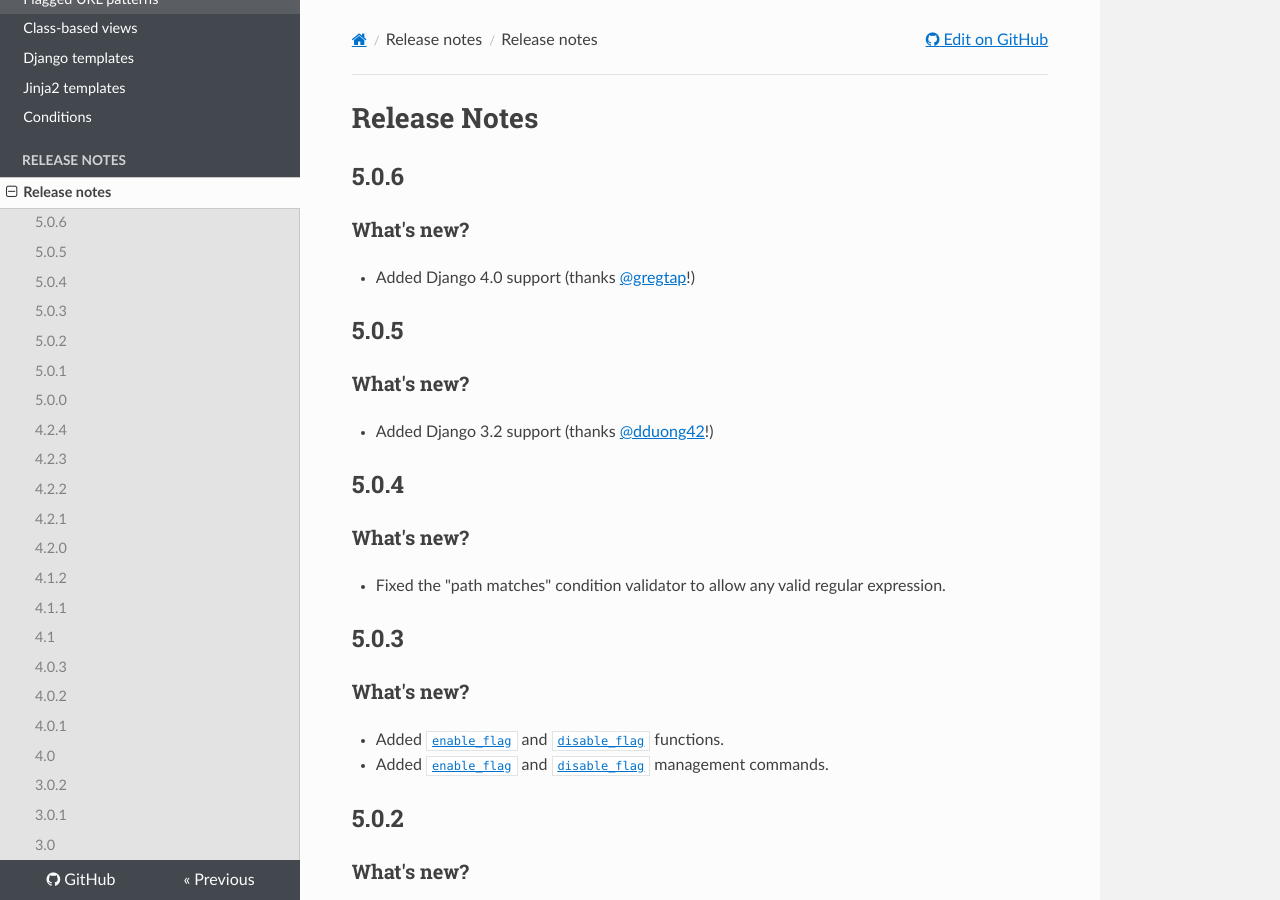
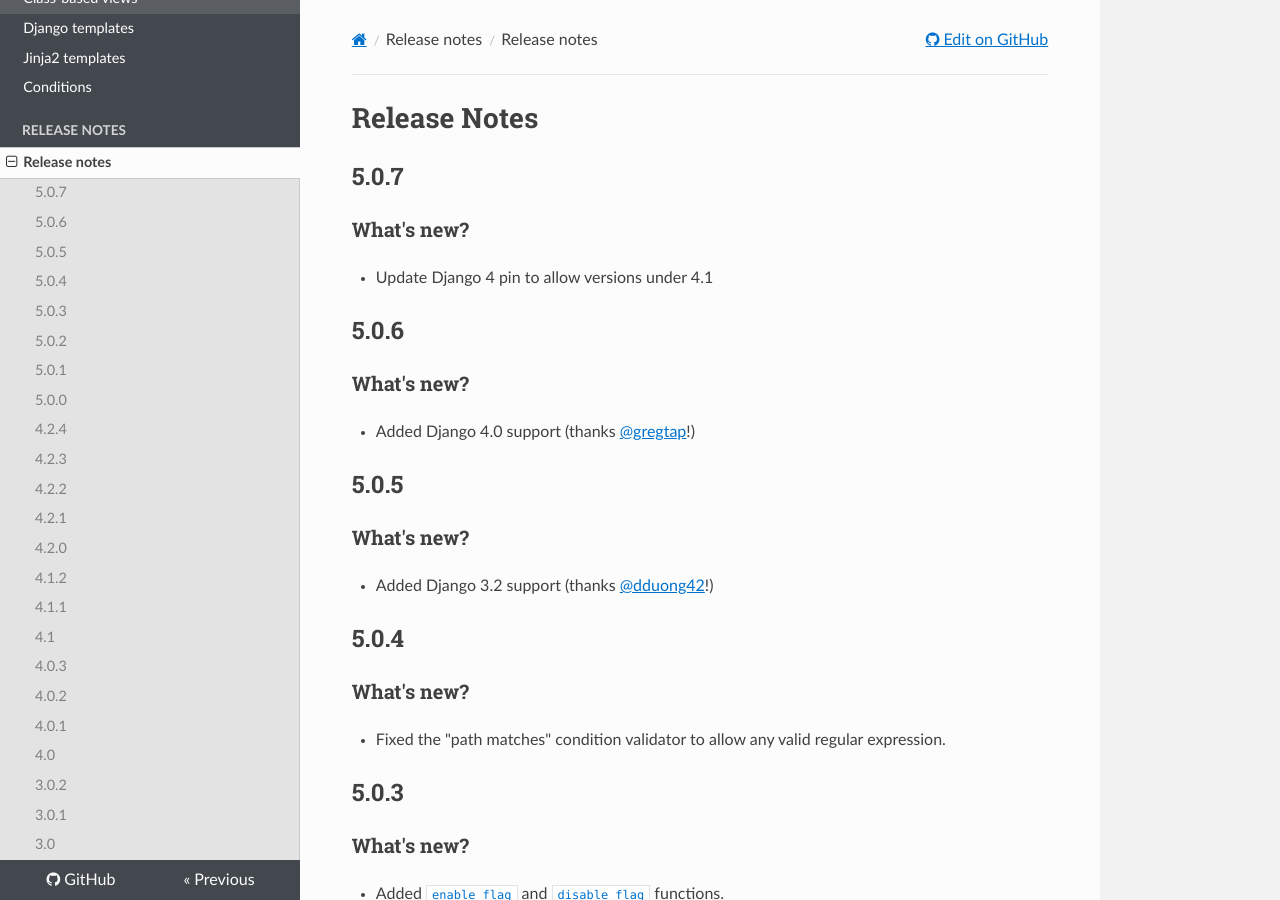
Before and after one commit to cfpb/django-flags, an MkDocs documentation site: the page built from docs/releasenotes.md, in a window 1280 px wide and 900 px high. Built offline with MkDocs 1.6.1, drawn with Linux system fonts in a browser that asks for light colours; nearby versions of some CDN libraries; old or Windows-style settings are respelled for this version of MkDocs.

Commit message:
Prepare for 5.0.7 release

```diff
--- a/docs/releasenotes.md
+++ b/docs/releasenotes.md
@@ -1,4 +1,11 @@
 # Release Notes
+
+## 5.0.7
+
+### What's new?
+
+- Update Django 4 pin to allow versions under 4.1
+
 
 ## 5.0.6
 
--- a/setup.py
+++ b/setup.py
@@ -24,7 +24,7 @@ setup(
     long_description=open("README.md", "r", encoding="utf-8").read(),
     long_description_content_type="text/markdown",
     license="CC0",
-    version="5.0.6",
+    version="5.0.7",
     include_package_data=True,
     packages=find_packages(),
     python_requires=">=3.6",
```
